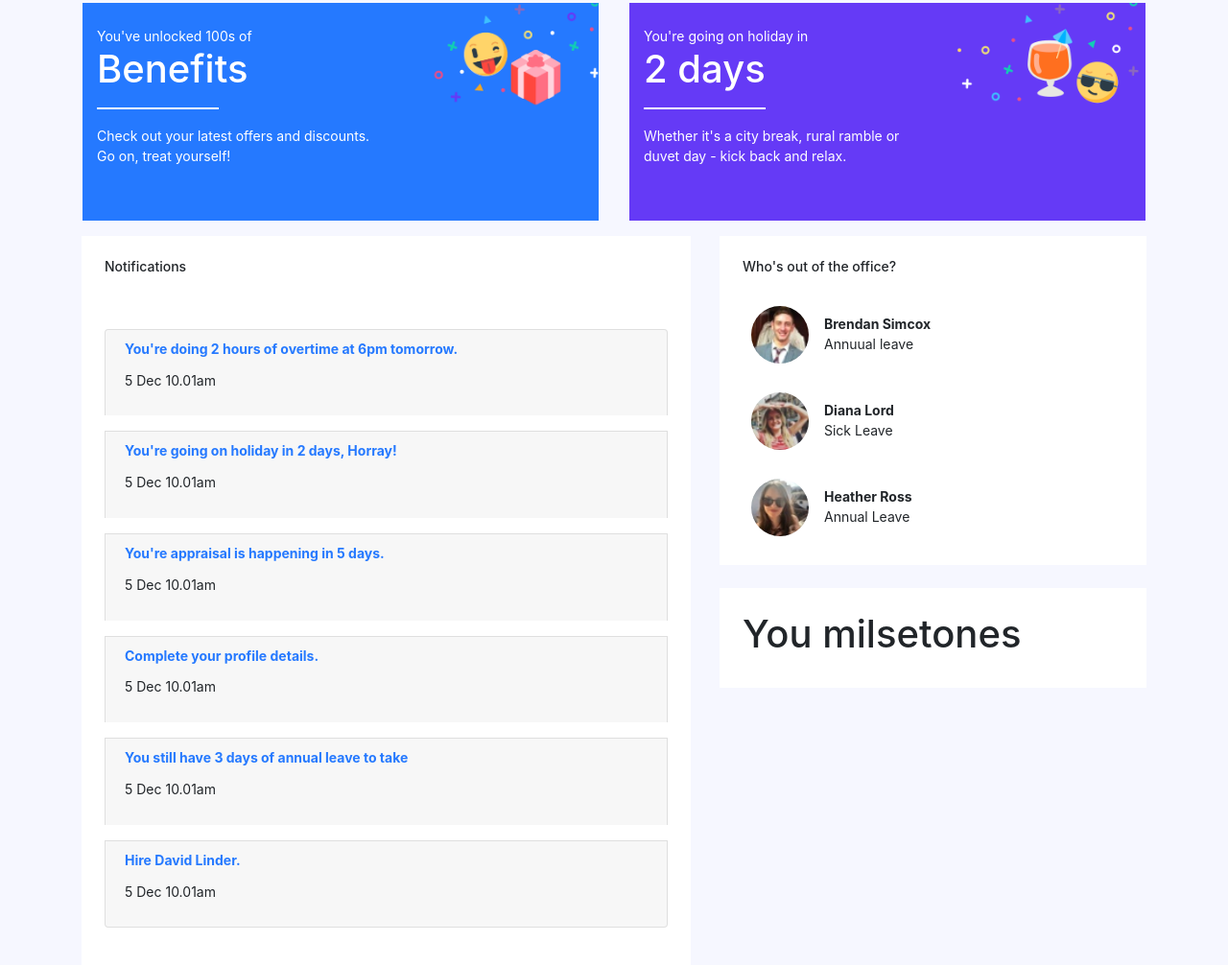
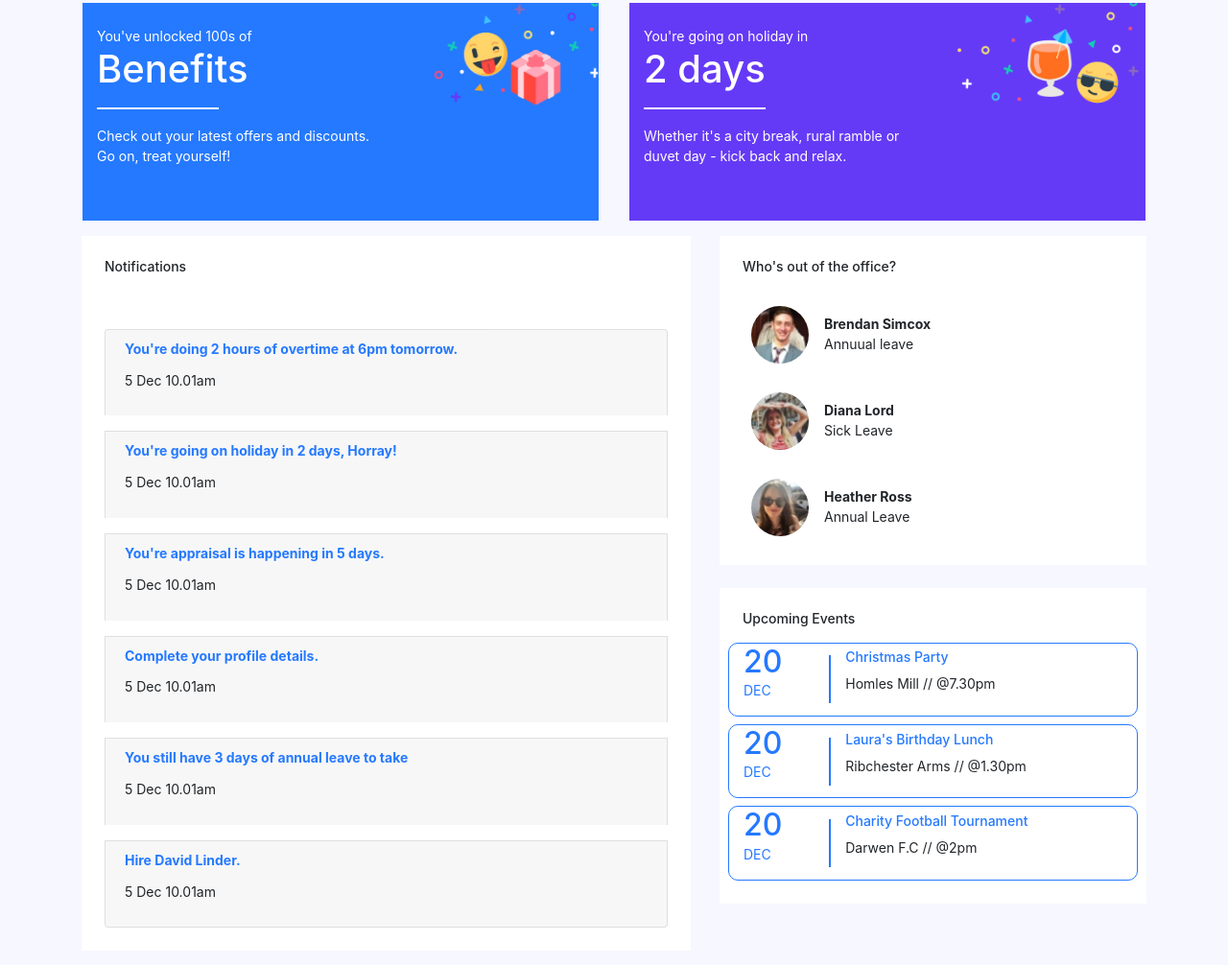
Before and after one commit to davidlindercodes/icanseebootstrap, a website: page index.html in a window 1280 px wide. Shown: the part 338-1344 px from the top of the page at 96% size. Drawn offline with nearby package versions, Linux system fonts and the light colour scheme.

Commit message:
added events section

```diff
--- a/custom.scss
+++ b/custom.scss
@@ -8,6 +8,7 @@ $theme-colors: (
 );
 
 $gradient: linear-gradient(to bottom right, #3023ae, #c86dd7);
+$blue: #2579ff;
 
 html {
   font-family: Rubik !important;
@@ -118,5 +119,18 @@ p {
     margin-left:0
   }
 
+  .vl {
+  border-right: 2px solid #2579ff;
+  height: 50px;
+  position: absolute;
+  top: 0;
+}
+
+.event {
+  border-right: 2px solid #2579ff;
+  border-radius: 10px;
+}
+
+
 
 @import "node_modules/bootstrap/scss/bootstrap";
--- a/index.html
+++ b/index.html
@@ -142,10 +142,10 @@
       </div>
     </div>
 
-    <section class="container " id="mainDashboardSection">
+    <section class="container  mb-5" id="mainDashboardSection">
       <div class="row">
       <div class="col-7" id="left">
-        <div class="bg-white position-relative" id="notifications" style="height: 800px">
+        <div class="bg-white position-relative" id="notifications">
           <h3 class="p-4">Notifications</h3>
 
 
@@ -242,9 +242,6 @@ Be sure you use them before April 3rd 2021 </div>
 You wont regret it </div>
     </div>
   </div>
-
-
-
 </div>
 
 
@@ -253,14 +250,10 @@ You wont regret it </div>
           </div>
         </div>
 
-
-
-
-
 <!-- right row  -->
       <div class="col-5" id="right">
         <div class="bg-white p-4 position-relative" id="absences" >
-          <h3 class="">Who's out of the office?</h3>
+          <h3>Who's out of the office?</h3>
           <div class="pl-4 pt-4 row" id="profile"><img
           src="img/profile_1.jpg"
           class="rounded-circle"
@@ -284,7 +277,47 @@ You wont regret it </div>
 
 
  <div class="bg-white p-4 mt-4 position-relative" id="milestones" >
-   <h1>You milsetones</h1>
+   <h3>Upcoming Events </h3>
+   <div id="event1">
+    <div class="row position-relative mt-3 border border-blue event" style="align-items: center">
+      <div class='col-2'>
+        <h2 class="text-blue mb-0"> 20 </h2><p class="text-blue">DEC</p>
+      </div>
+      <div class='col-1 vl'> </div>
+      <div class='col-8'>
+        <h3 class="text-blue"> Christmas Party </h3>
+        <p text-secondary> Homles Mill // @7.30pm </p>
+      </div>
+    </div>
+
+       <div id="event2">
+    <div class="row position-relative border border-blue mt-2 event" style="align-items: center">
+      <div class='col-2'>
+        <h2 class="text-blue mb-0"> 20 </h2><p class="text-blue">DEC</p>
+      </div>
+      <div class='col-1 vl'> </div>
+      <div class='col-8'>
+        <h3 class="text-blue"> Laura's Birthday Lunch </h3>
+        <p text-secondary> Ribchester Arms // @1.30pm </p>
+      </div>
+    </div>
+
+           <div id="event3">
+    <div class="row position-relative border border-blue mt-2 event d-flex" style="align-items: center">
+      <div class='col-2 '>
+        <h2 class="text-blue mb-0"> 20 </h2><p class="text-blue">DEC</p>
+      </div>
+      <div class='col-1 vl'> </div>
+      <div class='col-8'>
+        <h3 class="text-blue"> Charity Football Tournament </h3>
+        <p text-secondary> Darwen F.C // @2pm </p>
+      </div>
+    </div>
+
+
+   </div>
+   <div id="event2"></div>
+   <div id="event3"></div>
  </div>
 
       </div>
```
Also changed, not shown: custom.css, dist/css/custom.css, 2 other files.
